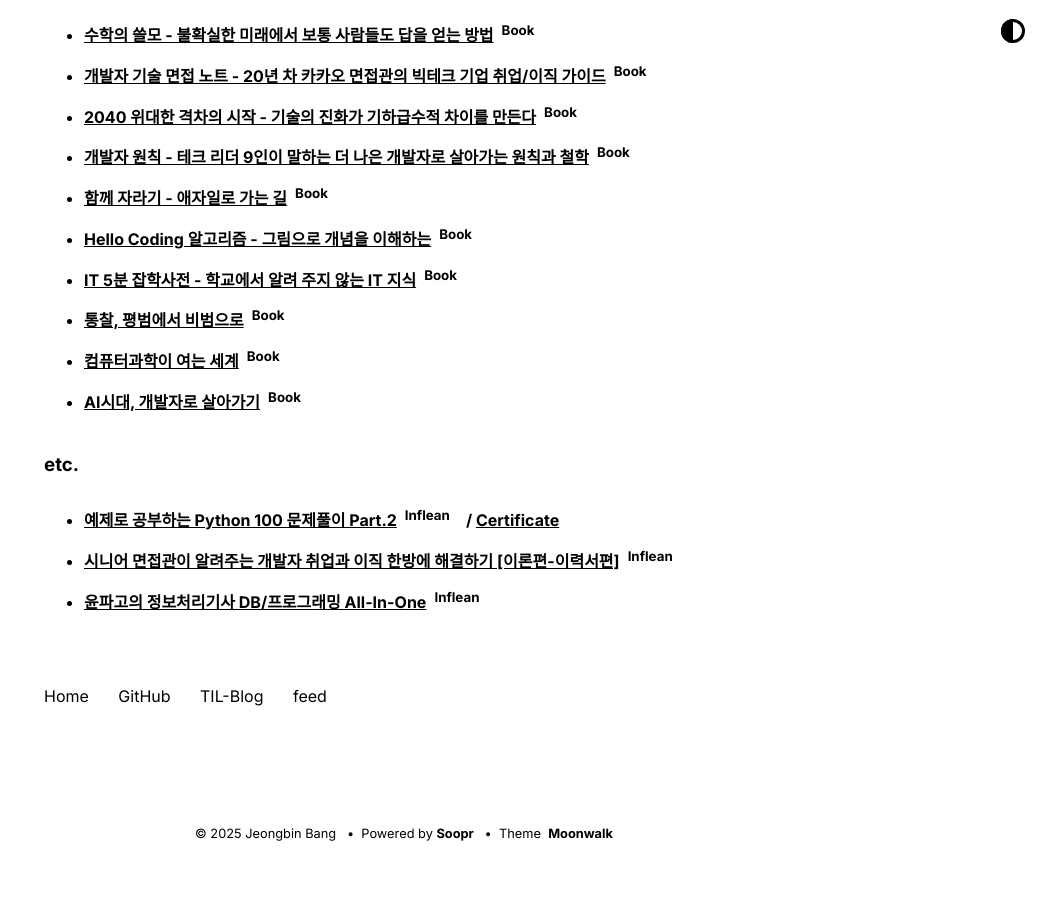
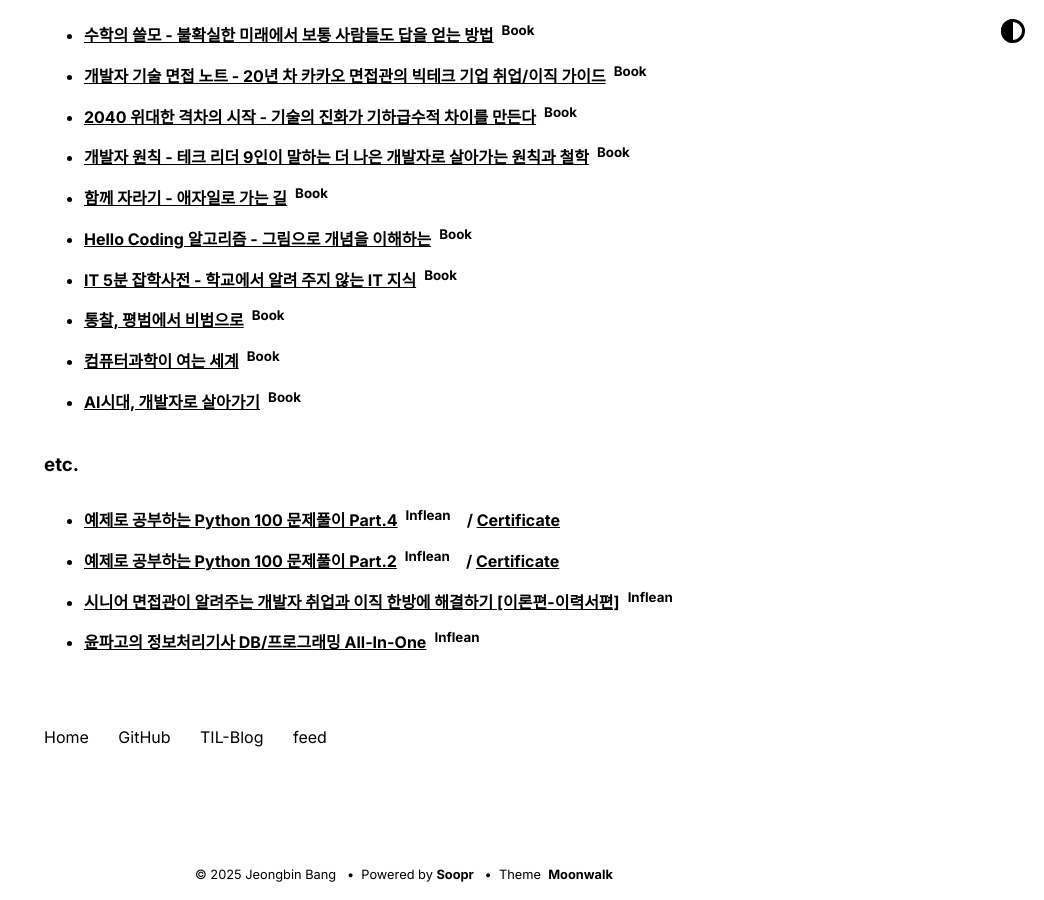
Before and after one commit to BangJeongBin/BangJeongBin.github.io, a Jekyll site: the page built from index.md, in a window 1280 px wide and 900 px high, scrolled down 4209 px. Shown: the whole window, without its empty margins (236-1280 px from the left). Built offline with Jekyll 4.4.1, drawn with Linux system fonts in a browser that asks for light colours; before the commit the page ends 5068 px from its top, so only the background shows below that.

Commit message:
Update activities_list.html

```diff
--- a/_includes/activities_list.html
+++ b/_includes/activities_list.html
@@ -270,6 +270,13 @@
 <ul>
     <li>
         <strong>
+            <a href="https://www.inflearn.com/course/%ED%8C%8C%EC%9D%B4%EC%8D%AC-100%EC%A0%9C-3/dashboard">
+                예제로 공부하는 Python 100 문제풀이 Part.4</a>&ensp;<sup>Inflean</sup>&emsp;/
+                <a href="https://www.inflearn.com/certificate/1495440-326828-13458287">Certificate</a></strong>
+    </li>
+
+    <li>
+        <strong>
             <a href="https://www.inflearn.com/course/%ED%8C%8C%EC%9D%B4%EC%8D%AC-100%EC%A0%9C-2/dashboard">
                 예제로 공부하는 Python 100 문제풀이 Part.2</a>&ensp;<sup>Inflean</sup>&emsp;/
                 <a href="https://www.inflearn.com/certificate/1495440-326827-13458286">Certificate</a></strong>
```
